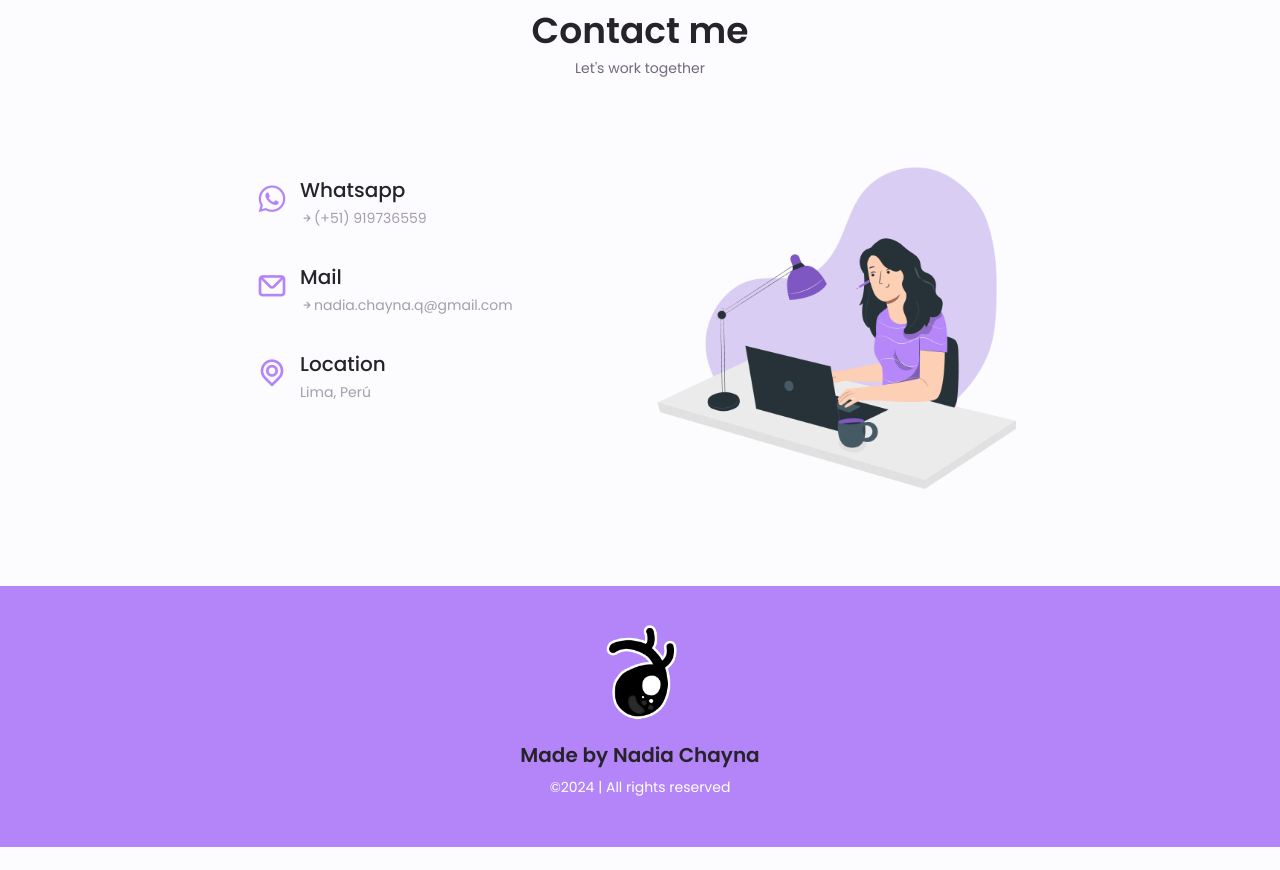
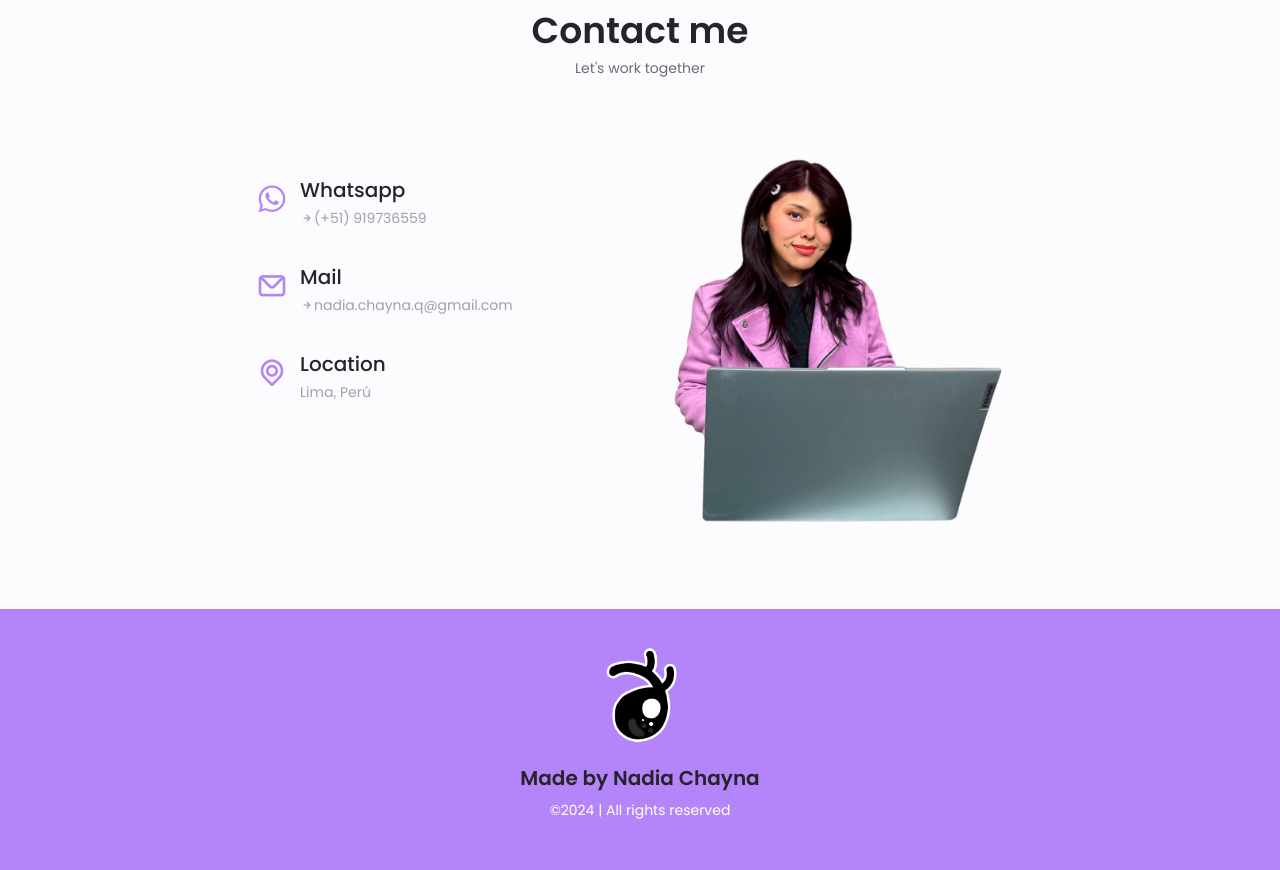
Before and after one commit to nadiachayna/portfolio, a plain HTML site: page index.html in a window 1280 px wide. Shown: the part 3053-3923 px from the top of the page. Before the commit the page ends 3900 px from the top, so only its background shows below. Drawn offline with nearby package versions, Linux system fonts and the light colour scheme.

Commit message:
ADD IMAGE AND YEAR

```diff
--- a/index.html
+++ b/index.html
@@ -757,7 +757,7 @@ I specialize in crafting intuitive and visually engaging interfaces with a strat
                     </div>
 
                     <div>
-                        <img src="./assets/img/png_women.png" alt="">
+                        <img src="./assets/img/contact me.png" alt="">
                     </div>
                 </div>
             </section>
```
Also changed, not shown: assets/img/contact me.png (added).
